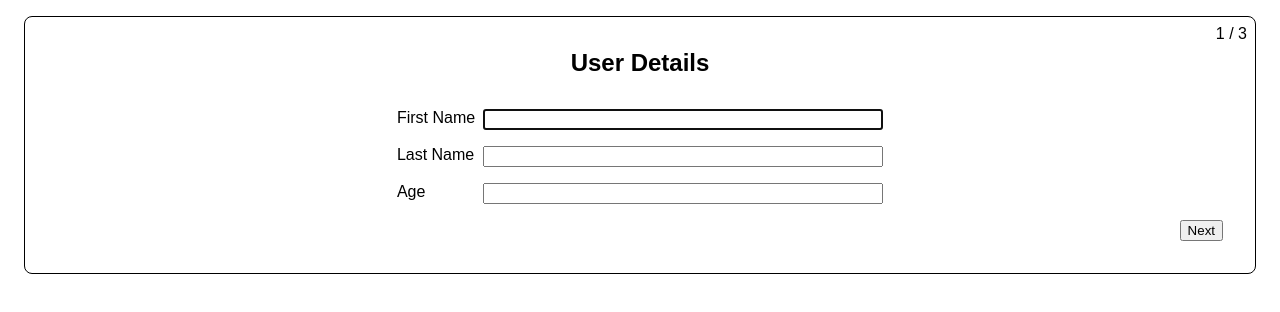
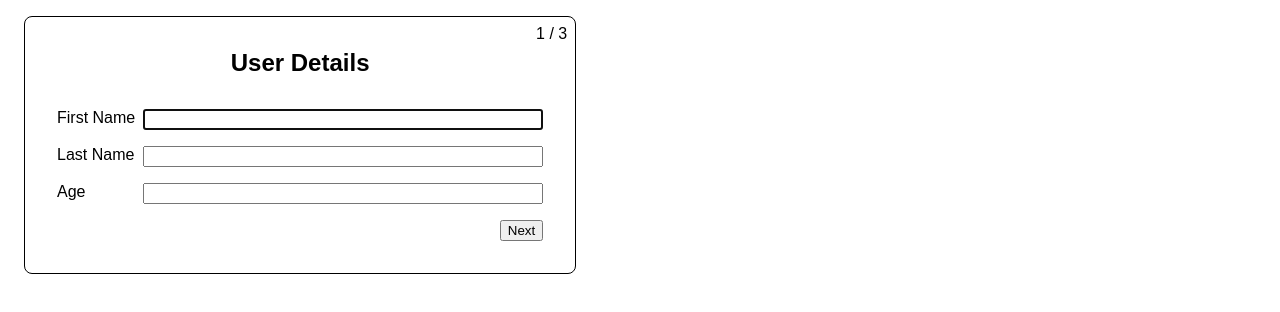
Before and after one commit to yaroslavx/multistep-form, a React (Vite) app: page / in a window 1280 px wide. Shown: the top 312 px of the page. Built offline with nearby package versions, Linux system fonts and the light colour scheme.

Commit message:
fix width

```diff
--- a/src/App.tsx
+++ b/src/App.tsx
@@ -56,6 +56,7 @@ function App() {
       margin: '1rem',
       borderRadius: '.5rem',
       fontFamily: 'Arial',
+      maxWidth: 'max-content'
     }}>
       <form onSubmit={onSubmit}>
         <div style={{ position: 'absolute', top: '.5rem', right: '.5rem' }}>
```
